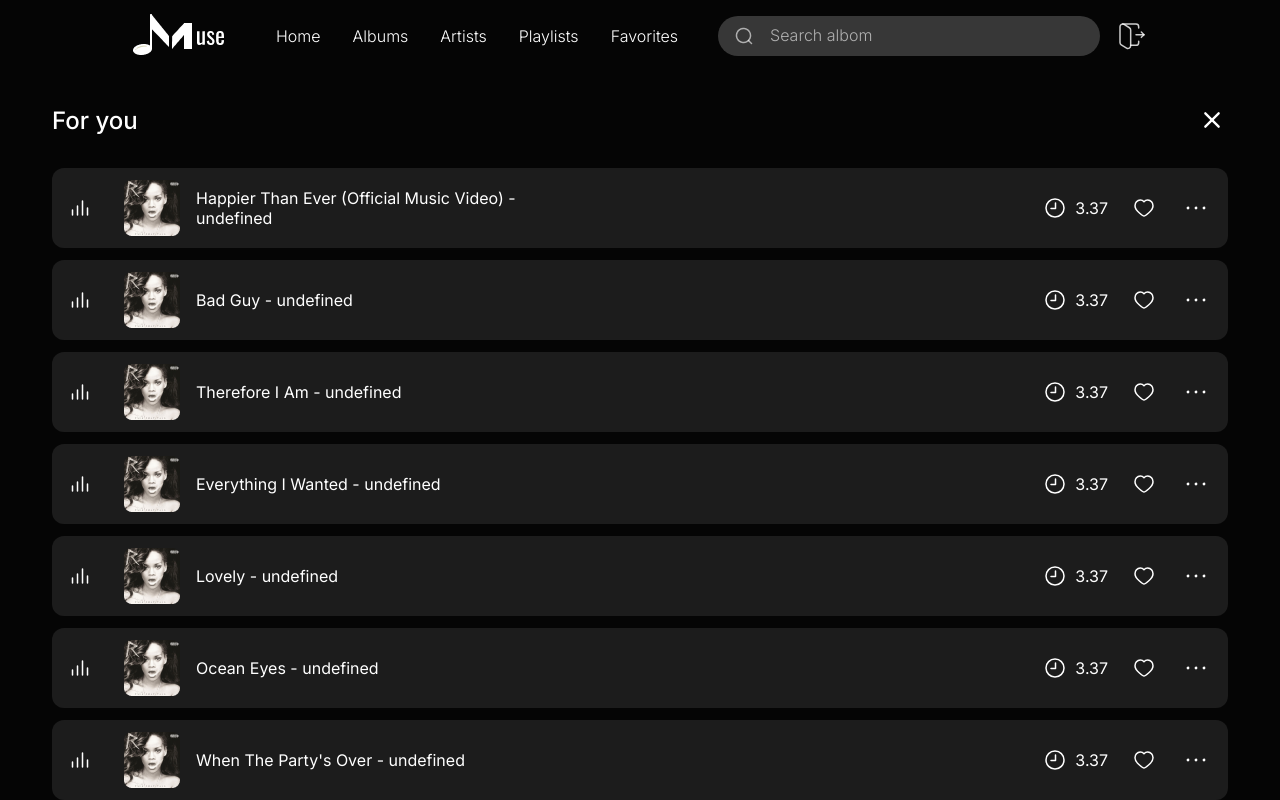
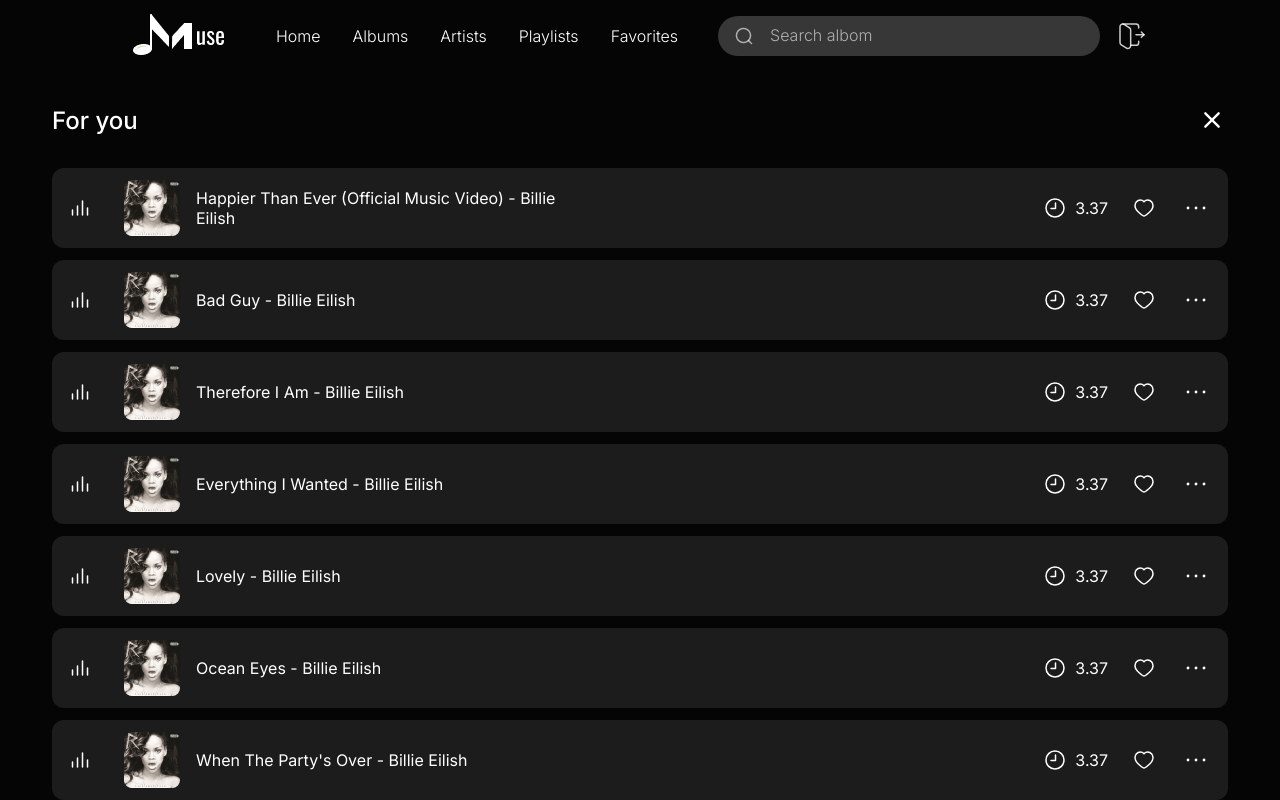
Before and after one commit to nikushabitskinashvili/muse, a Next.js app: page /foryou in a window 1280 px wide. Shown: the top 800 px of the page. Built offline with nearby package versions, Linux system fonts and the light colour scheme.

Commit message:
feat:musicWrapper

```diff
--- a/app/(authorised)/foryou/page.tsx
+++ b/app/(authorised)/foryou/page.tsx
@@ -1,86 +1,8 @@
 import styles from './foryou.module.scss'
-// import {XButton} from "@/app/components/XButton/XButton";
-import { PlaylistItem } from "@/app/components/PlaylistItem/PlaylistItem";
-import { IconEnum } from "@/app/components/Icon/Icon";
-import { white } from "next/dist/lib/picocolors";
-import Navbar from "@/app/components/Navbar/Navbar";
 import { XButton } from '../../components/xButton/xButton';
+import {MusicWrapper} from "@/app/components/musicWrapper/musicWrapper";
 
-const albums = [
-    {
-        id: 1,
-        title: "Happier Than Ever (Official Music Video)",
-        image: "/images/foryou.png",
-        category: "Billie Eilish",
-        price: 202,
-    },
-    {
-        id: 2,
-        title: "Bad Guy",
-        image: "/images/foryou.png",
-        category: "Billie Eilish",
-        price: 202,
-    },
-    {
-        id: 3,
-        title: "Therefore I Am",
-        image: "/images/foryou.png",
-        category: "Billie Eilish",
-        price: 202,
-    },
-    {
-        id: 4,
-        title: "Everything I Wanted",
-        image: "/images/foryou.png",
-        category: "Billie Eilish",
-        price: 202,
-    },
-    {
-        id: 5,
-        title: "Lovely",
-        image: "/images/foryou.png",
-        category: "Billie Eilish",
-        price: 202,
-    },
-    {
-        id: 6,
-        title: "Ocean Eyes",
-        image: "/images/foryou.png",
-        category: "Billie Eilish",
-        price: 202,
-    },
-    {
-        id: 7,
-        title: "When The Party's Over",
-        image: "/images/foryou.png",
-        category: "Billie Eilish",
-        price: 202,
-    },
-    {
-        id: 8,
-        title: "You Should See Me In A Crown",
-        image: "/images/foryou.png",
-        category: "Billie Eilish",
-        price: 202,
-    },
-    {
-        id: 9,
-        title: "Bury A Friend",
-        image: "/images/foryou.png",
-        category: "Billie Eilish",
-        price: 202,
-    },
-    {
-        id: 10,
-        title: "No Time To Die",
-        image: "/images/foryou.png",
-        category: "Billie Eilish",
-        price: 202,
-    },
-];
-
-
-export default function ForYou() {
+export default function Page() {
     return (
         <>
             <div className={styles.page}>
@@ -89,16 +11,7 @@ export default function ForYou() {
                         <span className={styles.title}>For you</span>
                         <XButton bg={false} />
                     </div>
-                    <div className={styles.list}>
-                        {albums.map(album => (
-                            <PlaylistItem
-                                key={album.id}
-                                title={album.title}
-                                image={album.image}
-                                price={album.price}
-                                icon={'dots'} />
-                        ))}
-                    </div>
+                    <MusicWrapper/>
                 </div>
             </div>
         </>
--- a/app/(authorised)/layout.tsx
+++ b/app/(authorised)/layout.tsx
@@ -1,6 +1,5 @@
 import type {Metadata} from "next";
 import {Inter} from "next/font/google";
-import "../globals.css";
 import React, {ReactNode} from "react";
 import Navbar from "@/app/components/Navbar/Navbar";
 import './layout.module.css'
@@ -12,7 +11,6 @@ type Props = {
 const AuthLayout = (props:Props) => {
     return (
         <>
-            {/*<Navbar/>*/}
             {props.children}
         </>
 
--- a/app/(authorised)/page.tsx
+++ b/app/(authorised)/page.tsx
@@ -6,6 +6,7 @@ import styles from "./page.module.css";
 import Hero from "@/app/components/Hero/Hero";
 import AudioPlayer from "../components/AudioPlayer/AudioPlayer";
 import songs from "../array";
+import {YourPlaylistModal} from "@/app/components/yourPlaylistModal/yourPlaylistModal";
 
 export default function Authorised() {
   const [isClient, setIsClient] = useState(false);
@@ -22,6 +23,7 @@ export default function Authorised() {
           <Slider data={artists} title="Artists" />
           <Slider data={playlistData} title="My Playlists" />
           <AudioPlayer songs={songs}/>
+          <YourPlaylistModal/>
         </>
       )}
     </main>
--- a/app/components/AlbumCard/AlbumCard.module.scss
+++ b/app/components/AlbumCard/AlbumCard.module.scss
@@ -8,6 +8,7 @@
     max-width: 176px;
     gap: 16px;
     width: 100%;
+    height: 229px;
 }
 
 .albumName{
--- a/app/components/PlaylistItem/PlaylistItem.module.scss
+++ b/app/components/PlaylistItem/PlaylistItem.module.scss
@@ -8,6 +8,10 @@
   align-items: center;
   border-radius: 12px;
   background: #1C1C1C;
+}
+
+.active{
+  background-color: #4A4A4A;
 }
 
 .playlistItem:hover {
--- a/app/components/PlaylistItem/PlaylistItem.tsx
+++ b/app/components/PlaylistItem/PlaylistItem.tsx
@@ -8,18 +8,28 @@ interface Props {
     category?: string,
     price: number,
     img?: IconEnum,
-    active?: boolean,
-    icon: 'dots' | 'bin'
+    id: number;
+    onClick?: () => void,
+    icon: 'dots' | 'bin',
+    className?: string;
+    setActiveId: (data: number | null) => void;
+    activeId: number | null;
 }
 
 
 export const PlaylistItem = (props: Props) => {
+    const isActive = props.activeId === props.id
 
-    let icon =  props.icon === "bin"? IconEnum.BIN: IconEnum.DOTS
+    const icon =  props.icon === "bin"? IconEnum.BIN: IconEnum.DOTS
+    const onClick = () => {
+        isActive ? props.setActiveId(null) : props.setActiveId(props.id);
+    }
+    const classNames = [styles.playlistItem];
+
+    if (isActive) classNames.push(styles.active);
 
     return (
-        <>
-            <div className={styles.playlistItem}>
+            <div className={classNames.join(' ').trim()} onClick={onClick}>
                 <div className={styles.leftSection}>
                     <div className={styles.imageSection}>
                         <img className={styles.icon} src={IconEnum.AUDIO} alt="audio"/>
@@ -38,6 +48,5 @@ export const PlaylistItem = (props: Props) => {
                     <img className={styles.dots} src={icon} alt={''}/>
                 </div>
             </div>
-            </>
     )
 }
--- a/app/components/Slider/Slider.tsx
+++ b/app/components/Slider/Slider.tsx
@@ -9,6 +9,7 @@ import "swiper/css/pagination";
 import { SwiperTitle } from "../Swiper-Title/SwiperTitle";
 import { ArtistCard } from "../ArtistCard/ArtistCard";
 import {playlistData} from "@/app/data/CarouselData";
+import AlbumCard from "@/app/components/AlbumCard/AlbumCard";
 
 export const Slider = ({ data, title }: { data: any; title: string }) => {
   const [swiperReady, setSwiperReady] = useState(false);
@@ -49,7 +50,7 @@ export const Slider = ({ data, title }: { data: any; title: string }) => {
               spaceBetween: 15,
             },
             1024: {
-              slidesPerView: 5,
+              slidesPerView: 6,
               spaceBetween: 20,
             },
           }}
@@ -60,7 +61,7 @@ export const Slider = ({ data, title }: { data: any; title: string }) => {
                 className={`${styles.sliderCard} ${conditionalStyle}`}
                 key={item.id}
               >
-                <ArtistCard title={title} item={item} />
+                <AlbumCard title={title} id={1} image={'/images/1.png'} />
               </SwiperSlide>
             );
           })}
--- /dev/null
+++ b/app/components/musicWrapper/musicWrapper.module.scss
@@ -0,0 +1,11 @@
+.list{
+  display: flex;
+  width: 100%;
+  flex-direction: column;
+  align-items: flex-start;
+  gap: 12px;
+}
+
+.active{
+  background-color: #4A4A4A;
+}
--- /dev/null
+++ b/app/components/musicWrapper/musicWrapper.tsx
@@ -0,0 +1,101 @@
+'use client'
+import styles from "@/app/(authorised)/foryou/foryou.module.scss";
+import {PlaylistItem} from "@/app/components/PlaylistItem/PlaylistItem";
+import {useState} from "react";
+
+const albums = [
+    {
+        id: 1,
+        title: "Happier Than Ever (Official Music Video)",
+        image: "/images/foryou.png",
+        category: "Billie Eilish",
+        price: 202,
+    },
+    {
+        id: 2,
+        title: "Bad Guy",
+        image: "/images/foryou.png",
+        category: "Billie Eilish",
+        price: 202,
+    },
+    {
+        id: 3,
+        title: "Therefore I Am",
+        image: "/images/foryou.png",
+        category: "Billie Eilish",
+        price: 202,
+    },
+    {
+        id: 4,
+        title: "Everything I Wanted",
+        image: "/images/foryou.png",
+        category: "Billie Eilish",
+        price: 202,
+    },
+    {
+        id: 5,
+        title: "Lovely",
+        image: "/images/foryou.png",
+        category: "Billie Eilish",
+        price: 202,
+    },
+    {
+        id: 6,
+        title: "Ocean Eyes",
+        image: "/images/foryou.png",
+        category: "Billie Eilish",
+        price: 202,
+    },
+    {
+        id: 7,
+        title: "When The Party's Over",
+        image: "/images/foryou.png",
+        category: "Billie Eilish",
+        price: 202,
+    },
+    {
+        id: 8,
+        title: "You Should See Me In A Crown",
+        image: "/images/foryou.png",
+        category: "Billie Eilish",
+        price: 202,
+    },
+    {
+        id: 9,
+        title: "Bury A Friend",
+        image: "/images/foryou.png",
+        category: "Billie Eilish",
+        price: 202,
+    },
+    {
+        id: 10,
+        title: "No Time To Die",
+        image: "/images/foryou.png",
+        category: "Billie Eilish",
+        price: 202,
+    },
+];
+
+export const MusicWrapper =() =>{
+
+
+const  [activeId, setActiveId] = useState<number | null>(null)
+
+
+    return (
+        <div className={styles.list}>
+            {albums.map(album => (
+                <PlaylistItem
+                    id={album.id}
+                    activeId={activeId}
+                    setActiveId={setActiveId}
+                    key={album.id}
+                    title={album.title}
+                    image={album.image}
+                    price={album.price}
+                    category={album.category}
+                    icon={'dots'}/>
+            ))}
+        </div>
+    )
+}
--- a/app/components/xButton/xButton.module.scss
+++ b/app/components/xButton/xButton.module.scss
@@ -9,6 +9,7 @@
   border-radius: 4px;
   background: #747474;
   justify-content: center;
+  cursor: pointer;
 
   &:hover {
     background: #B7B7B7;
--- a/app/components/xButton/xButton.tsx
+++ b/app/components/xButton/xButton.tsx
@@ -1,5 +1,6 @@
 import styles from './xButton.module.scss'
 import {IconEnum} from "@/app/utils/Icon/Icon";
+import {useState} from "react";
 
 interface Props {
     bg: boolean
--- a/app/components/yourPlaylistModal/yourPlaylistModal.tsx
+++ b/app/components/yourPlaylistModal/yourPlaylistModal.tsx
@@ -19,7 +19,7 @@ export const YourPlaylistModal = () => {
         <div className={styles.container}>
             <div className={styles.head}>
                 <span className={styles.title}>Your playlist</span>
-                <XButton/>
+                <XButton bg={false}/>
             </div>
             <div className={styles.cards}>
                 {albums.map(album => (
```
